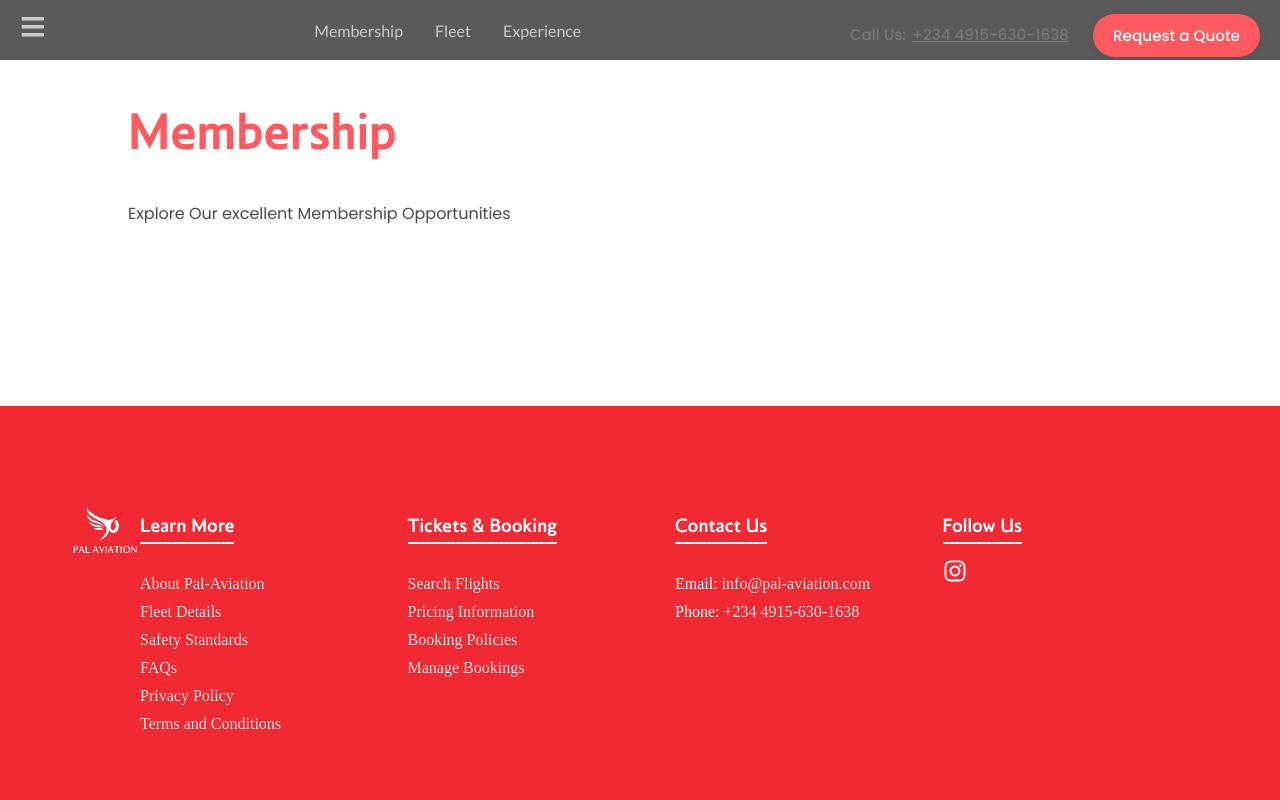
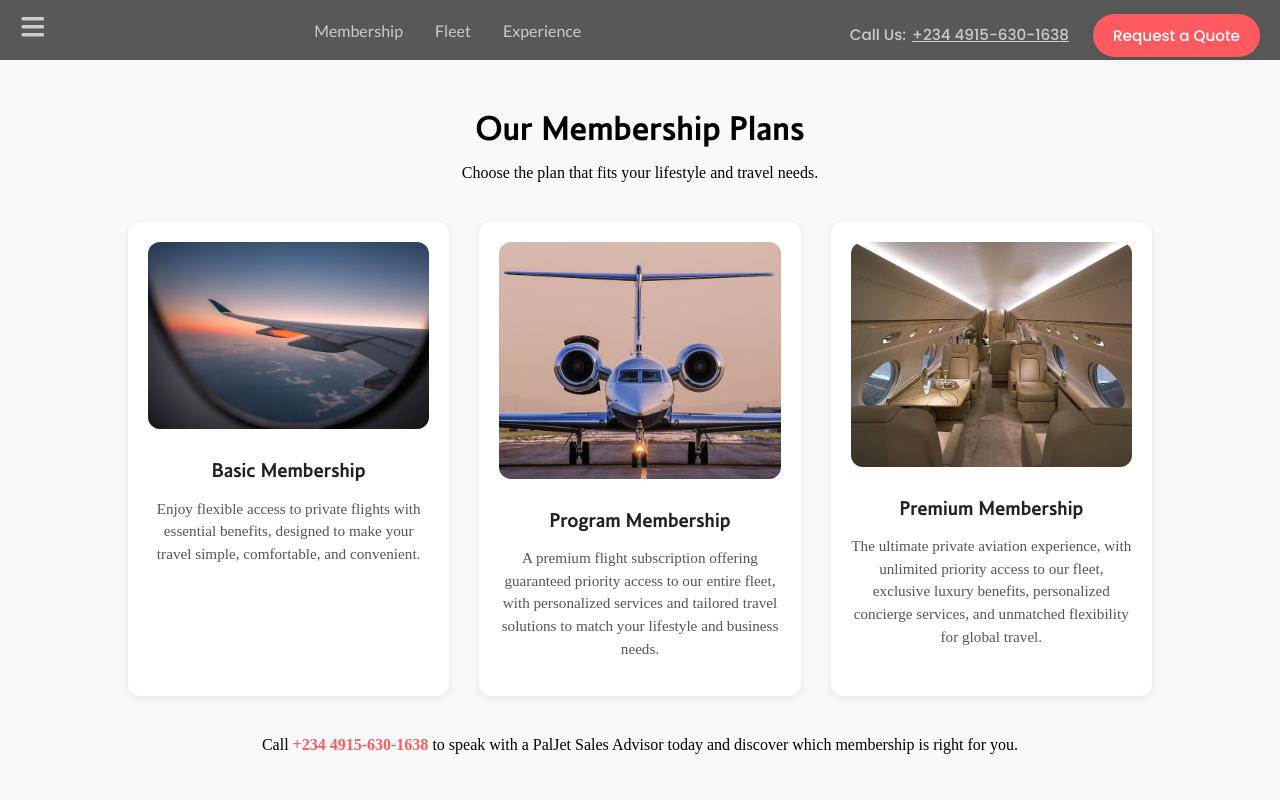
Before and after one commit to Dahmii/pal-aviation, a React (Vite) app: page /members in a window 1280 px wide. Shown: the top 800 px of the page. Built offline with nearby package versions, Linux system fonts and the light colour scheme; a web font is replaced by a local one.

Commit message:
members page

```diff
--- a/src/components/Navbar/Navbar.css
+++ b/src/components/Navbar/Navbar.css
@@ -52,7 +52,7 @@
 }
 
 .call-us {
-  color: #777;
+  color: #ccc;
   font-size: 0.95rem;
   font-weight: 500;
   font-family: "Poppins", sans-serif;
--- a/src/pages/Members/Members.css
+++ b/src/pages/Members/Members.css
@@ -1,31 +1,61 @@
 .members-container {
   padding: 80px 10%;
-  background: #ffffff;
-  /* text-align: center; */
+  background: #f9f9f9;
 }
 
-.members-content {
-  display: block;
-  justify-content: space-between;
-  /* align-items: center; */
-  max-width: 1200px;
-  margin: 0 auto;
+.members-header {
+  text-align: center;
+  margin-bottom: 40px;
+}
+
+.members-header h2 {
+  font-size: 2rem;
+  margin-bottom: 10px;
+}
+
+.members-cards {
+  display: grid;
+  grid-template-columns: repeat(auto-fit, minmax(280px, 1fr));
   gap: 30px;
 }
 
-.members-header {
-  margin-bottom: 20px;
+.members-card {
+  background: #fff;
+  border-radius: 12px;
+  padding: 20px;
+  text-align: center;
+  box-shadow: 0 2px 8px rgba(0, 0, 0, 0.08);
+  transition: transform 0.3s;
 }
 
-.members-header h2 {
-  font-size: 3rem;
-  color: #ff5a5f;
-  margin-top: 20px;
-  font-family: "Mylius Modern", sans-serif;
+.members-card:hover {
+  transform: translateY(-5px);
 }
 
-.members-header p {
-  margin-bottom: 100px;
-  font-family: "Poppins", sans-serif;
-  color: #4a4a4a;
+.members-card img {
+  width: 100%;
+  border-radius: 12px;
+  margin-bottom: 15px;
 }
+
+.members-card h3 {
+  margin: 10px 0;
+  color: #222;
+}
+
+.members-card p {
+  font-size: 0.95rem;
+  color: #555;
+  line-height: 1.5;
+}
+
+.members-contact {
+  text-align: center;
+  margin-top: 40px;
+  font-size: 1rem;
+}
+
+.members-contact span {
+  color: #ff5a5f;
+  font-weight: 600;
+}
--- a/src/pages/Members/Members.jsx
+++ b/src/pages/Members/Members.jsx
@@ -1,13 +1,54 @@
 import React from "react";
 import "./Members.css";
+import img1 from "../../assets/img/member1.jpeg";
+import img2 from "../../assets/img/member2.jpeg";
+import img3 from "../../assets/img/member3.jpeg";
 
 const Members = () => {
   return (
     <section className="members-container">
       <div className="members-content">
         <div className="members-header">
-          <h2>Membership</h2>
-          <p>Explore Our excellent Membership Opportunities</p>
+          <h2>Our Membership Plans</h2>
+          <p>Choose the plan that fits your lifestyle and travel needs.</p>
+        </div>
+
+        <div className="members-cards">
+          <div className="members-card">
+            <img src={img1} alt="Basic Membership" />
+            <h3>Basic Membership</h3>
+            <p>
+              Enjoy flexible access to private flights with essential benefits,
+              designed to make your travel simple, comfortable, and convenient.
+            </p>
+          </div>
+
+          <div className="members-card">
+            <img src={img2} alt="Program Membership" />
+            <h3>Program Membership</h3>
+            <p>
+              A premium flight subscription offering guaranteed priority access
+              to our entire fleet, with personalized services and tailored
+              travel solutions to match your lifestyle and business needs.
+            </p>
+          </div>
+
+          <div className="members-card">
+            <img src={img3} alt="Premium Membership" />
+            <h3>Premium Membership</h3>
+            <p>
+              The ultimate private aviation experience, with unlimited priority
+              access to our fleet, exclusive luxury benefits, personalized
+              concierge services, and unmatched flexibility for global travel.
+            </p>
+          </div>
+        </div>
+
+        <div className="members-contact">
+          <p>
+            Call <span>+234 4915-630-1638</span> to speak with a PalJet Sales
+            Advisor today and discover which membership is right for you.
+          </p>
         </div>
       </div>
     </section>
```
